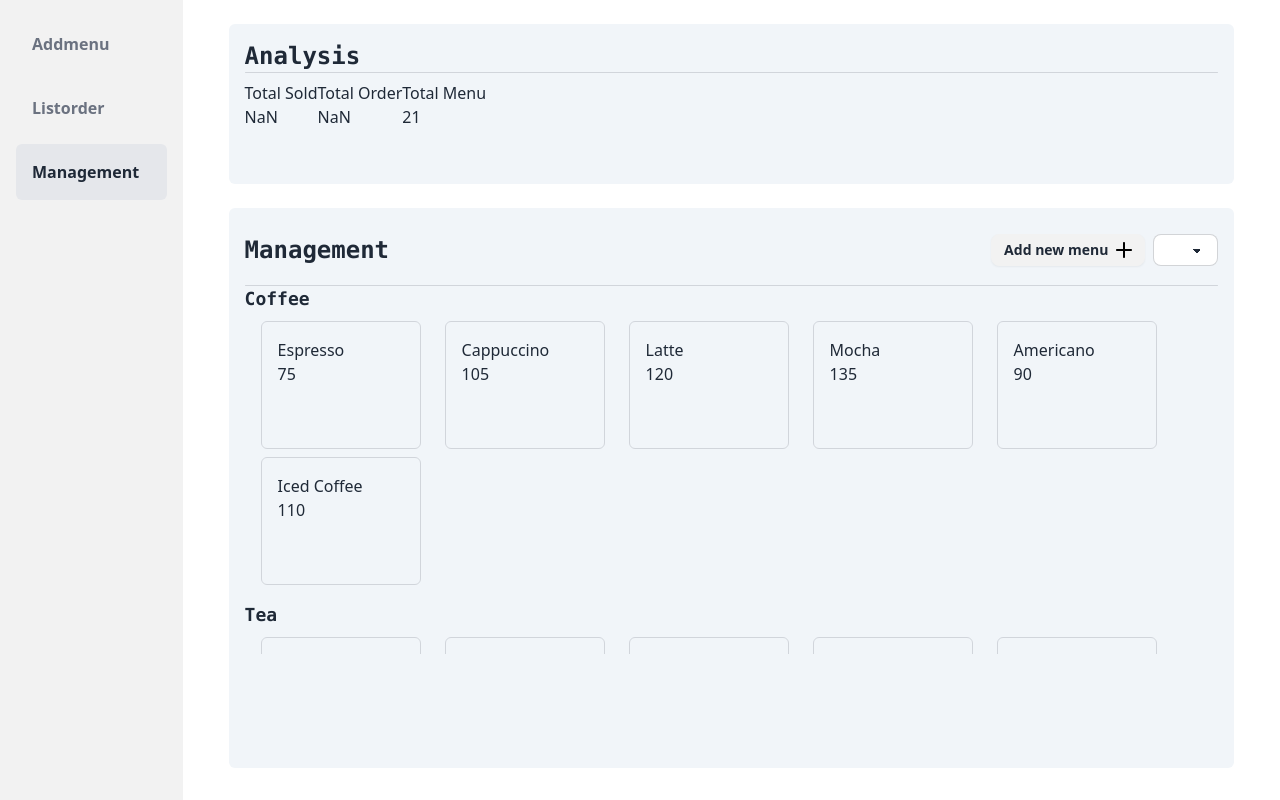
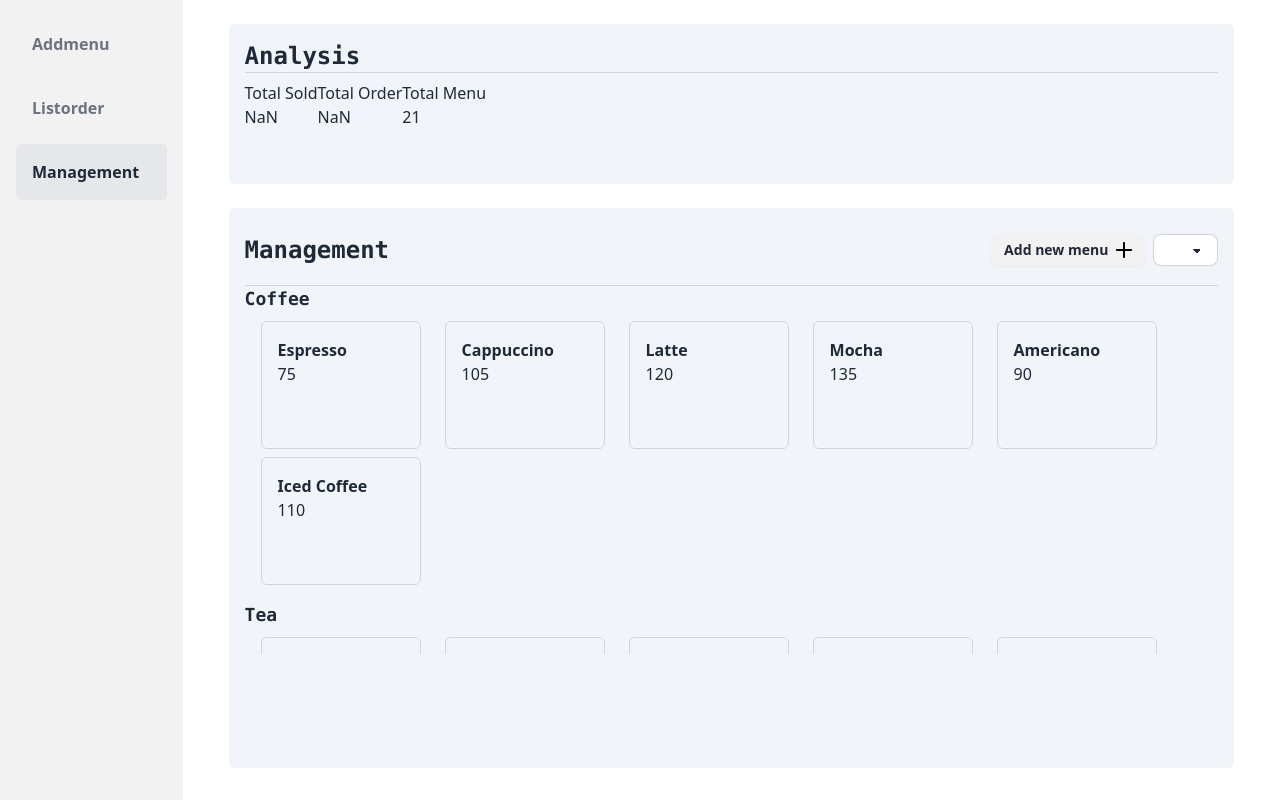
Before and after one commit to cnc2003/PROJECT2-SEC-1-PenNgiMark, a Vue app: page /manegement in a window 1280 px wide. Built offline with nearby package versions, Linux system fonts and the light colour scheme; data requests are answered from the project's data file.

Commit message:
Add MenuBaseCard component and update PromoModal and Management components

```diff
--- /dev/null
+++ b/src/components/MenuBaseCard.vue
@@ -0,0 +1,23 @@
+<script setup>
+const props = defineProps({
+    variant: {
+        type: String,
+        default: "menuList",
+    },
+})
+</script>
+
+<template>
+    <div
+        :class="
+            variant === 'menuList'
+                ? 'w-40 h-32 p-4 border border-gray-300 rounded-md pointer hover:scale-105 transition-all'
+                : 'flex'
+        "
+    >
+        <slot name="title">Untitled</slot>
+        <slot name="price"></slot>
+    </div>
+</template>
+
+<style scoped></style>
--- a/src/components/PromoModal.vue
+++ b/src/components/PromoModal.vue
@@ -1,6 +1,7 @@
 <script setup>
 import { ref, computed } from "vue"
 import CartCard from "./CartCard.vue"
+import JsxIconBase from "./JsxIconBase.vue"
 const emits = defineEmits(["closeModal", "savePromotion"])
 const props = defineProps({
     promotion: {
@@ -50,7 +51,7 @@ const removeMenu = (index) => {
         @click="$emit('closeModal', false), $event"
     >
         <div
-            class="bg-white w-1/2 h-1/2 flex flex-col"
+            class="bg-white w-1/2 h-1/2 flex flex-col justify-center pl-16"
             @click="$event.stopPropagation()"
         >
             <div>
@@ -64,23 +65,6 @@ const removeMenu = (index) => {
 
             <div class="flex flex-col">
                 Menus:
-                <!-- <div>
-                    <div v-for="(menu, index) in menus">
-                        <input
-                            type="text"
-                            v-model.trim="menu.menuName"
-                            @input=""
-                            class="p-0.5 border border-gray-300 rounded-lg outline-none"
-                        />
-                        Quantity:
-                        <input
-                            type="number"
-                            v-model.number="menu.quantity"
-                            class="p-0.5 border border-gray-300 rounded-lg outline-none"
-                        />
-                        <button @click="removeMenu(index)">X</button>
-                    </div>
-                </div> -->
                 <CartCard
                     v-for="(menu, index) in menus"
                     :key="index"
@@ -131,6 +115,7 @@ const removeMenu = (index) => {
             <button @click="$emit('closeModal', false)" class="border">
                 CloseModal
             </button>
+            <JsxIconBase iconName="Trash" color="red" />
         </div>
     </div>
 </template>
--- a/src/components/page/Addmenu.vue
+++ b/src/components/page/Addmenu.vue
@@ -4,6 +4,7 @@ import { ref, watch, computed, onMounted } from "vue"
 import { getList } from "../../lib/fetch.js"
 import CartList from "../CartList.vue"
 import JsxIconBase from "../JsxIconBase.vue"
+import MenuBaseCard from "../MenuBaseCard.vue"
 
 const filterResult = ref(null) //default data
 const afterFilterResult = ref(null) // default value
@@ -114,6 +115,25 @@ const totalPrice = computed(() => {
 })
 
 const paymentMethod = ref("")
+
+const placeOrder = () => {
+    console.log("Place Order")
+    if (menusInCart.value.length === 0) {
+        alert("Please add some items to cart")
+        return
+    }
+    if (paymentMethod.value === "") {
+        alert("Please select payment method")
+        return
+    }
+    const order = {
+        orderNumber: Math.floor(Math.random() * 1000000),
+        menus: menusInCart.value,
+        paymentMethod: paymentMethod.value,
+        totalPrice: totalPrice.value,
+    }
+    console.log(order)
+}
 </script>
 <template>
     <div class="flex h-full w-full">
@@ -157,11 +177,15 @@ const paymentMethod = ref("")
                         name="menuContainer"
                         class="flex flex-row gap-4 flex-wrap justify-items-center items-center pl-4"
                     >
-                        <div
-                            class="w-40 h-32 p-4 border border-gray-300 rounded-md pointer hover:scale-105 transition-all"
-                        >
-                            <p>{{ items.menu_name }}</p>
-                            <p>{{ items.price }}</p>
+                        <div>
+                            <MenuBaseCard>
+                                <template #title>
+                                    <b>{{ items.menu_name }}</b>
+                                </template>
+                                <template #price>
+                                    <p>{{ items.price }}</p>
+                                </template>
+                            </MenuBaseCard>
                         </div>
                     </div>
                 </div>
@@ -192,7 +216,7 @@ const paymentMethod = ref("")
                         {{ discount }}
                     </p>
                 </div>
-                <hr class="mx-3"/>
+                <hr class="mx-3" />
                 <div class="flex justify-between">
                     <p>Total Price</p>
                     <p>
@@ -225,7 +249,10 @@ const paymentMethod = ref("")
                     </button>
                 </div>
             </div>
-            <button class="border-2 border-black h-20 m-2 mb-6">
+            <button
+                class="border-2 border-black h-20 m-2 mb-6"
+                @click="placeOrder"
+            >
                 Place Order
             </button>
         </section>
--- a/src/components/page/Management.vue
+++ b/src/components/page/Management.vue
@@ -4,6 +4,7 @@
 import { computed, ref, onMounted, resolveDirective, ssrContextKey } from "vue"
 import { getList, PostMenu } from "../../lib/fetch.js"
 import PromoModal from "../PromoModal.vue"
+import MenuBaseCard from "../MenuBaseCard.vue"
 
 // Define reactive variables
 const totalMenu = ref(0)
@@ -293,12 +294,15 @@ const hr = ref("mb-2 border-gray-300 border-1 rounded")
                             name="menuContainer"
                             class="flex flex-row gap-4 flex-wrap justify-items-center items-center pl-4"
                         >
-                            <div
-                                class="w-40 h-32 p-4 border border-gray-300 rounded-md pointer hover:scale-105 transition-all"
-                                @click="menuModalHandle(items)"
-                            >
-                                <p>{{ items.menu_name }}</p>
-                                <p>{{ items.price }}</p>
+                            <div @click="menuModalHandle(items)">
+                                <MenuBaseCard variant="menuList">
+                                    <template #title>
+                                        <b>{{ items.menu_name }}</b>
+                                    </template>
+                                    <template #price>
+                                        <p>{{ items.price }}</p>
+                                    </template>
+                                </MenuBaseCard>
                             </div>
                         </div>
                     </div>
@@ -597,8 +601,16 @@ const hr = ref("mb-2 border-gray-300 border-1 rounded")
                                         v-for="(menu, index) in pro.menus"
                                         :key="index"
                                     >
-                                        {{ menu.menuName }} x
-                                        {{ menu.quantity }}
+                                        <MenuBaseCard variant="promotion">
+                                            <template #title>
+                                                <b>{{ menu.menuName }}</b>
+                                            </template>
+                                            <template #price>
+                                                <p>
+                                                    &nbsp x {{ menu.quantity }}
+                                                </p>
+                                            </template>
+                                        </MenuBaseCard>
                                     </li>
                                 </ul>
                             </div>
```
